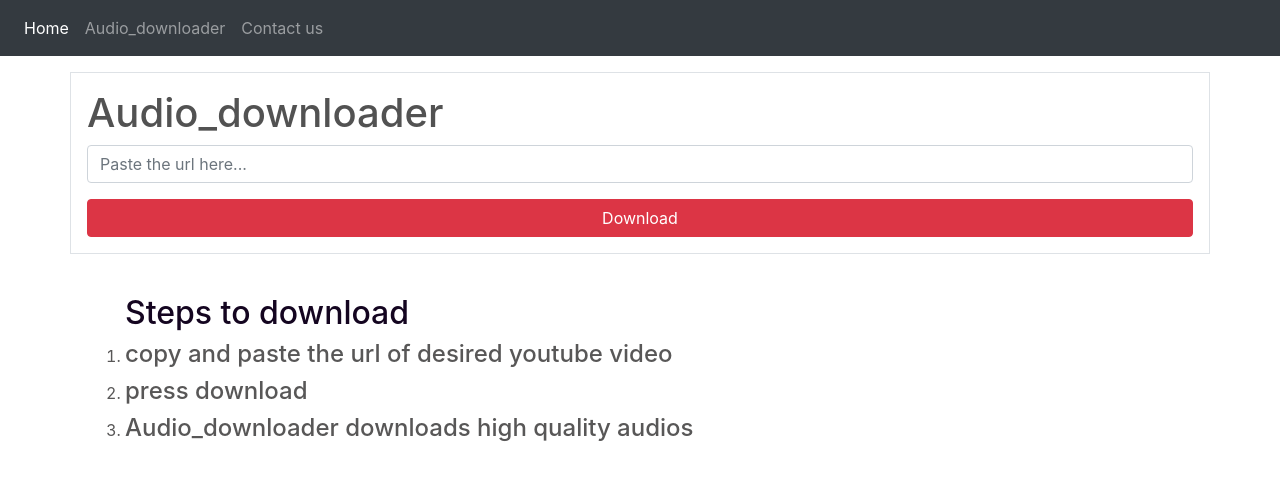
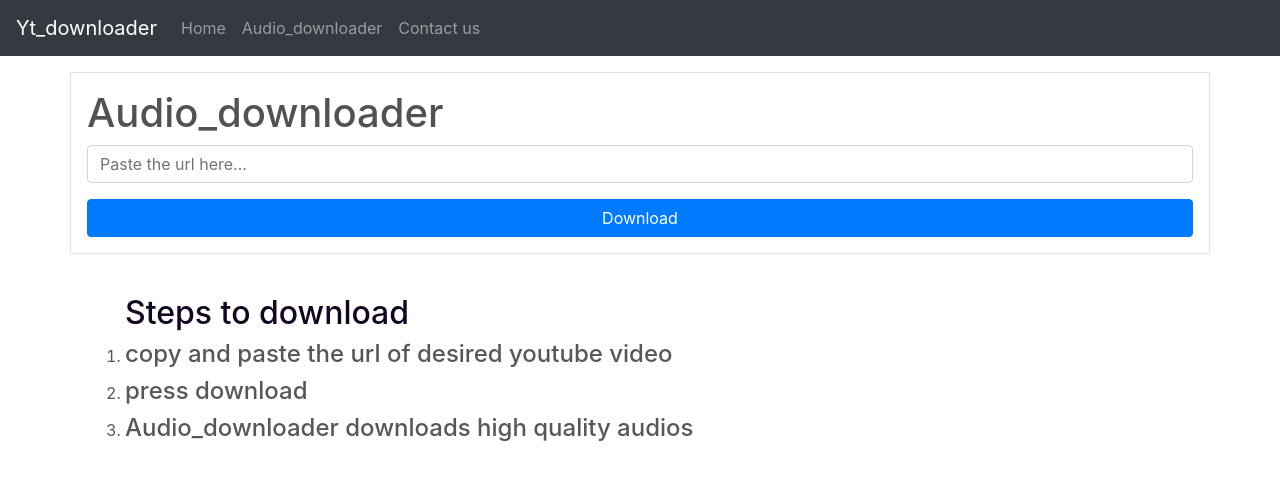
Before and after one commit to melvin145/yt_downloader, a Django app: page /audio in a window 1280 px wide. Shown: the top 477 px of the page. Run offline with Django 3.2, Linux system fonts and the light colour scheme; some libraries are stand-ins or nearby versions.

Commit message:
finaland last commit

```diff
--- a/templates/audio_downloader.html
+++ b/templates/audio_downloader.html
@@ -11,7 +11,7 @@
         <input type="text" class="form-control" placeholder="Paste the url here..." id="email" name="url">
       </div>
 
-      <button type="submit" class="btn btn-danger btn-block">Download</button>
+      <button type="submit" class="btn btn-primary btn-block">Download</button>
 </div>
 <br>
 <div style="color: rgb(88, 87, 87);" class="container ">
--- a/templates/home.html
+++ b/templates/home.html
@@ -10,10 +10,20 @@
   <script src="https://maxcdn.bootstrapcdn.com/bootstrap/4.5.2/js/bootstrap.min.js"></script>
 </head>
 <body style="color:whitesmoke">
-    <nav class="navbar navbar-expand-sm bg-dark navbar-dark">
+  <nav class="navbar navbar-expand-md bg-dark navbar-dark">
+    <!-- Brand -->
+    <a class="navbar-brand" href="#">Yt_downloader</a>
+
+    <!-- Toggler/collapsibe Button -->
+    <button class="navbar-toggler" type="button" data-toggle="collapse" data-target="#collapsibleNavbar">
+      <span class="navbar-toggler-icon"></span>
+    </button>
+
+    <!-- Navbar links -->
+    <div class="collapse navbar-collapse" id="collapsibleNavbar">
       <ul class="navbar-nav">
-          <li class="nav-item active">
-            <a class="nav-link" href="#">Home</a>
+        <li class="nav-item">
+          <a class="nav-link" href="{% url 'downloader' %}">Home</a>
         </li>
         <li class="nav-item">
           <a class="nav-link" href="{% url 'audio_downloader' %}">Audio_downloader</a>
@@ -21,7 +31,8 @@
         <li class="nav-item">
           <a class="nav-link" href="#">Contact us</a>
         </li>
-
+      </ul>
+    </div>
   </nav>
       {% block content %}
 
```
Lines whose indentation alone changed are shown as unchanged.
